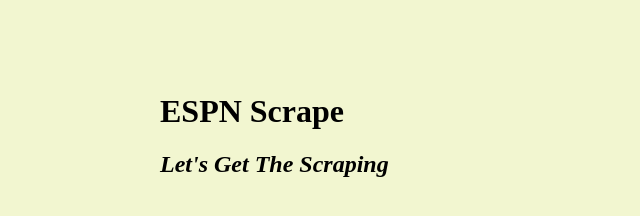
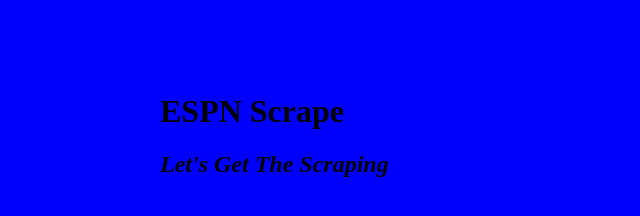
Before and after one commit to JMillan13/Scraped, a website: page public/index.html in a window 1280 px wide. Shown: the whole page, without its empty margins (0-640 px from the left). Drawn offline with nearby package versions, Linux system fonts and the light colour scheme; no server answers.

Commit message:
changed backround but might have to work on some CSS

```diff
--- a/public/index.html
+++ b/public/index.html
@@ -4,7 +4,7 @@
     <meta charset="UTF-8">
     <title>ESPN Scrape</title>
     <style>
-      body { background-color: #F2F6D0 }
+      body { background-color:blue }
       #wrapper {
         width: 960px;
         margin-left: auto;
```
